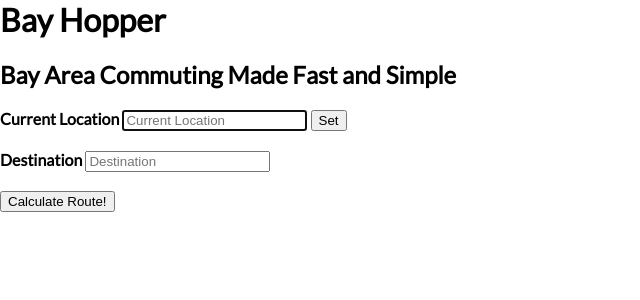
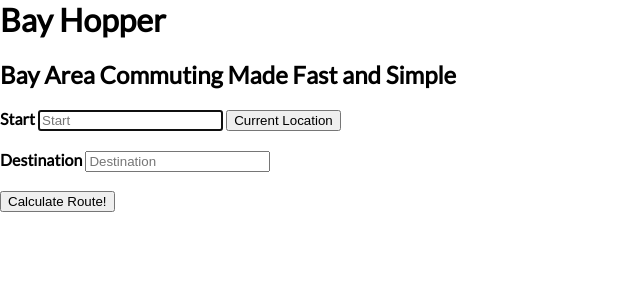
Before and after one commit to kevintaehyungkim/bay-hop-calhacks2018, a Flask app: page / in a window 1280 px wide. Shown: the top 300 px of the page, without its empty margins (0-640 px from the left). Run offline with Flask 2, Linux system fonts and the light colour scheme; parts of the project's set-up code (start-up, migrations or seed data) failed here and were passed over; some libraries are stand-ins or nearby versions.

Commit message:
geocode start dest input, rename cloc to start

```diff
--- a/app.py
+++ b/app.py
@@ -1,5 +1,6 @@
 from flask import Flask, flash, redirect, url_for, request, render_template, json, session, abort
 import routing
+import google_maps_api
 app = Flask(__name__)
 
 # @app.route('/')
@@ -14,13 +15,17 @@ def home():
 def route():
 	if request.method == 'POST':
 		form = request.form
-		cLoc = form['currentLocation']
+		start = form['start']
 		dest = form['destination']
-		print(cLoc)
+		geocodeStart = google_maps_api.geocode(start)
+		geocodeDest = google_maps_api.geocode(dest)
+		print(start)
 		print(dest)
+		print(geocodeStart)
+		print(geocodeDest)
 		# routing.py calls
 
-		results = {'start': cLoc, 'end': dest, 'startLat': 37.869388, 'startLng': -122.26231, 'endLat': 37.827348, 'endLng': -122.257482}
+		results = {'start': start, 'end': dest, 'startLat': geocodeStart[0], 'startLng': geocodeStart[1], 'endLat': geocodeDest[0], 'endLng': geocodeDest[1]}
 		return render_template('results.html', results=results)
 	else:
 		return redirect(url_for('home'))
--- a/templates/home.html
+++ b/templates/home.html
@@ -23,9 +23,9 @@
         <div id="route">
             <div id="login-screen">
                 <form class="form-signin">
-                    <label><b>Current Location</b></label>
-                    <input id="currentLocationTextField" name='currentLocation' placeholder="Current Location" required autofocus>
-                    <button id="cloc" onclick="setToCurrentPosition()">Set</button>
+                    <label><b>Start</b></label>
+                    <input id="startTextField" name='start' placeholder="Start" required autofocus>
+                    <button id="cloc" onclick="setToCurrentPosition()">Current Location</button>
                     <br></br>
                     <label><b>Destination</b></label>
                     <input id="destinationTextField" name='destination' placeholder="Destination" required>
@@ -62,7 +62,7 @@
                 geocoder.geocode({'location': pos}, function(results, status) {
                     if (status === 'OK') {
                         if (results[0]) {
-                            document.getElementById('currentLocationTextField').value = results[0].formatted_address;
+                            document.getElementById('startTextField').value = results[0].formatted_address;
                         } else {
                           window.alert('No results found');
                         }
@@ -75,7 +75,7 @@
         }
 		// Initialize and add the map
 		function initMap() {
-          var cLocAutocomplete = new google.maps.places.Autocomplete(document.getElementById('currentLocationTextField'));
+          var startAutocomplete = new google.maps.places.Autocomplete(document.getElementById('startTextField'));
           var destAutocomplete = new google.maps.places.Autocomplete(document.getElementById('destinationTextField'));
 
           // if location permissions active
@@ -89,10 +89,10 @@
           var sw = {lat: 37.34545, lng: -123.0387};
           var ne = {lat: 38.167, lng: -121.6578};
           var searchBounds = new google.maps.LatLngBounds(sw, ne);
-          cLocAutocomplete.setOptions({bounds: searchBounds, strictBounds: true});
+          startAutocomplete.setOptions({bounds: searchBounds, strictBounds: true});
           destAutocomplete.setOptions({bounds: searchBounds, strictBounds: true});
 
-          cLocAutocomplete.setFields(['address_components', 'geometry', 'icon', 'name']);
+          startAutocomplete.setFields(['address_components', 'geometry', 'icon', 'name']);
           destAutocomplete.setFields(['address_components', 'geometry', 'icon', 'name']);
 
           function setupAutocompleteListener(autocomplete) {
@@ -116,7 +116,7 @@
                 });
           }
 
-          setupAutocompleteListener(cLocAutocomplete);
+          setupAutocompleteListener(startAutocomplete);
           setupAutocompleteListener(destAutocomplete);
 		}
 
```
Also changed, not shown: google_maps_api.py (+12 -0 lines).
